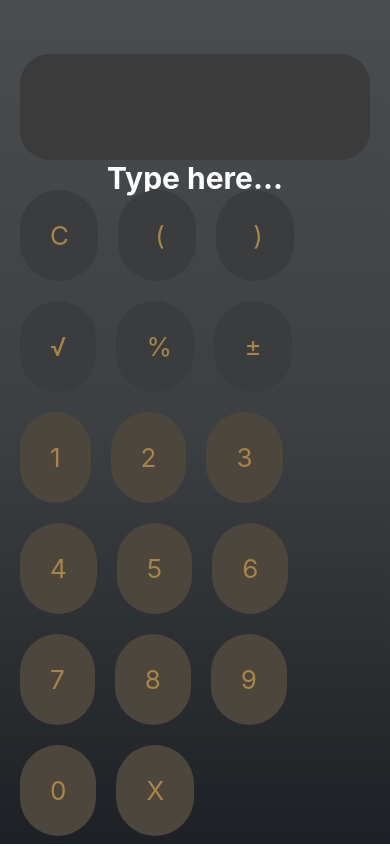
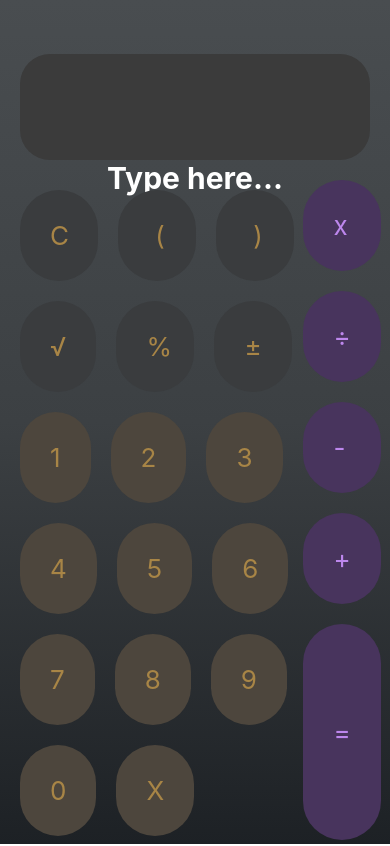
Before and after one commit to davidglauber/CalUI, a React Native app: screen / in a window 390 px wide. Built offline with nearby package versions, Linux system fonts and the light colour scheme.

Commit message:
Fixing design

```diff
--- a/src/components/operatorsAndNumbers.tsx
+++ b/src/components/operatorsAndNumbers.tsx
@@ -192,13 +192,14 @@ export default function OperatorsAndNumbers() {
             <FlatList
                 data={digitsArray}
                 keyExtractor={item => makeid(10)}
+                contentContainerStyle={{flex:1, flexDirection:'column'}}
                 renderItem={({item}) => (
                     <View>
-                        {/* {item.type == "operatorsX" &&
+                        {item.type == "operatorsX" &&
                             <TouchableOpacity style={{padding:30, maxWidth: width/5, maxHeight: height/9, backgroundColor:'#48345D', borderRadius:40, elevation:10}}>
                                 <Text style={{color:'#BD87ED', fontSize: 26}}>{item.title}</Text>
                             </TouchableOpacity>
-                        } */}
+                        }
 
                         {item.type == "operators" &&
                             <TouchableOpacity style={styles.operationsChar}>
@@ -206,11 +207,11 @@ export default function OperatorsAndNumbers() {
                             </TouchableOpacity>
                         }
 
-                        {/* {item.type == "operatorsEQUAL" &&
+                        {item.type == "operatorsEQUAL" &&
                             <TouchableOpacity style={{padding:30, maxWidth: width/5, height: height/3.9, justifyContent:"center", marginTop:20, backgroundColor:'#48345D', borderRadius:40, elevation:10}}>
                                 <Text style={{color:'#BD87ED', fontSize: 26}}>{item.title}</Text>
                             </TouchableOpacity>
-                        } */}
+                        }
 
                     </View>
                     )} />
```
